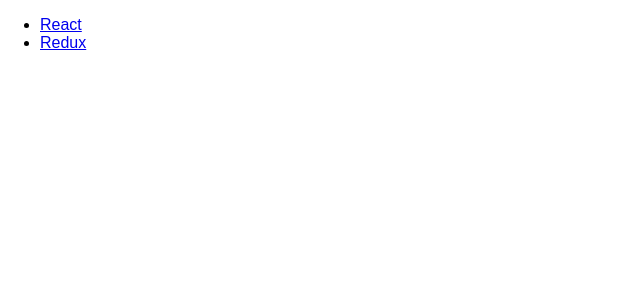
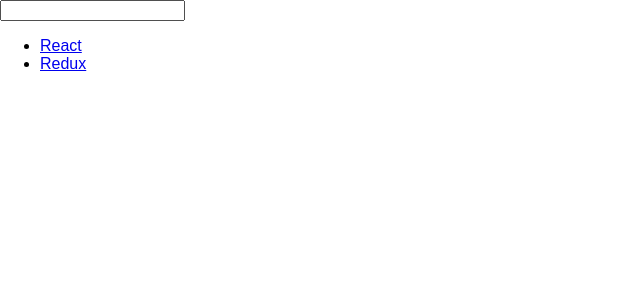
Before and after one commit to cross-fox-2017/hacktiv8-news, a React (Create React App) app: page / in a window 1280 px wide. Shown: the top 300 px of the page, without its empty margins (0-640 px from the left). Built offline with nearby package versions, Linux system fonts and the light colour scheme.

Commit message:
done release 4

```diff
--- a/src/App.js
+++ b/src/App.js
@@ -1,8 +1,13 @@
 import React, { Component } from 'react';
 import './App.css';
-import {NewsList} from './components';
+import {NewsList,NewsForm} from './components';
 
-const data = [
+
+class App extends Component {
+  constructor(){
+    super()
+    this.state={
+      link: [
         {
           title: 'React',
           url:'https://facebook.github.io/react/',
@@ -19,18 +24,23 @@
           points:5,
           objectID:1
         }
-]
-class App extends Component {
-  constructor(){
-    super()
-    this.state={
-      link: data
+      ],
+      searchLink:''
     }
+  }
+
+  handleChange(event){
+    this.setState({
+      searchLink: event.target.value
+    })
   }
   render() {
     console.log(this.state.link);
     return (
-      <NewsList links={this.state.link}/>
+      <div>
+        <NewsForm handleChange={this.handleChange.bind(this)} value={this.state.searchLink}/>
+        <NewsList links={this.state.link.filter((x)=>{return x.title.toLowerCase().match(this.state.searchLink.toLowerCase())})}/>
+      </div>
     );
   }
 }
--- /dev/null
+++ b/src/components/NewsForm.js
@@ -0,0 +1,9 @@
+import React from 'react'
+
+export const NewsForm= (props) => {
+  return (
+    <form>
+      <input type='text'  onChange={props.handleChange} value={props.value}/>
+    </form>
+  )
+}
--- a/src/components/index.js
+++ b/src/components/index.js
@@ -1 +1,2 @@
 export {NewsList} from './NewsList.js'
+export {NewsForm} from './NewsForm.js'
```
Lines whose indentation alone changed are shown as unchanged.
